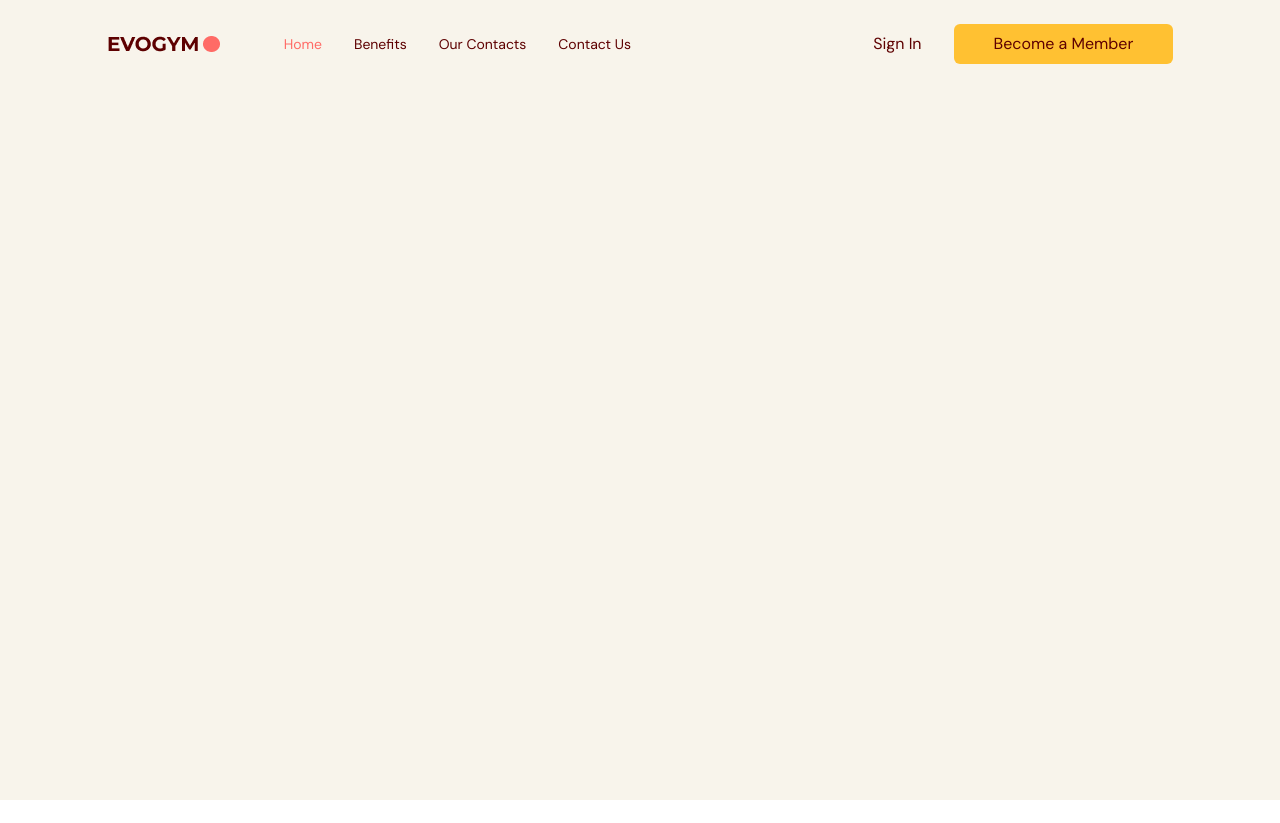
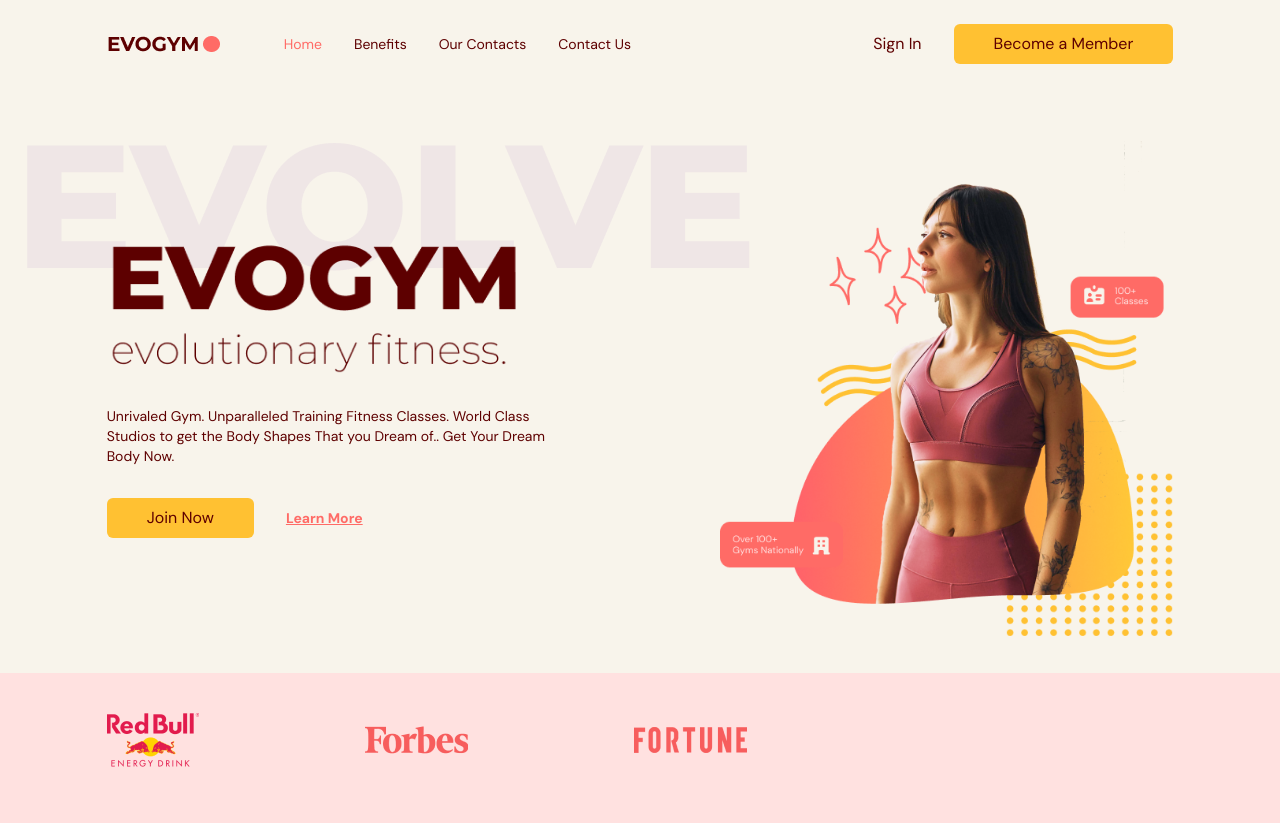
Before and after one commit to NyashaMuusha/gym-typscript, a React (Vite) app: page / in a window 1280 px wide. Before the commit the page ends 800 px from the top, so only its background shows below. Built offline with nearby package versions, Linux system fonts and the light colour scheme.

Commit message:
added home page

```diff
--- a/src/App.tsx
+++ b/src/App.tsx
@@ -1,6 +1,7 @@
 import Navbar from "@/scenes/navbar";
 import { useEffect, useState } from "react";
 import { SelectedPage } from "@/shared/types";
+import Home from "./scenes/home";
 
 function App() {
   const [selectedPage, setSelectedPage] = useState<SelectedPage>(
@@ -26,6 +27,7 @@
         selectedPage={selectedPage}
         setSelectedPage={setSelectedPage}
       />
+      <Home setSelectedPage={setSelectedPage} />
     </div>
   );
 }
--- /dev/null
+++ b/src/scenes/home/index.tsx
@@ -0,0 +1,103 @@
+import useMediaQuery from "@/hooks/useMediaQuery";
+import { SelectedPage } from "@/shared/types";
+import ActionButton from "@/shared/ActionButton";
+import HomePageText from "@/assets/HomePageText.png";
+import HomePageGraphic from "@/assets/HomePageGraphic.png";
+import SponsorRedBull from "@/assets/SponsorRedBull.png";
+import SponsorForbes from "@/assets/SponsorForbes.png";
+import SponsorFortune from "@/assets/SponsorFortune.png";
+import AnchorLink from "react-anchor-link-smooth-scroll";
+import { motion } from "framer-motion";
+
+type Props = {
+  setSelectedPage: (value: SelectedPage) => void;
+};
+
+const Home = ({ setSelectedPage }: Props) => {
+  const isAboveMediumScreens = useMediaQuery("(min-width:1060px)");
+
+  return (
+    <section id="home" className="gap-16 bg-gray-20 py-10 md:h-full md:pb-0">
+      {/* IMAGE AND MAIN HEADER */}
+      <motion.div
+        className="mx-auto w-5/6 items-center justify-center md:flex md:h-5/6"
+        onViewportEnter={() => setSelectedPage(SelectedPage.Home)}
+      >
+        {/* MAIN HEADER */}
+        <div className="z-10 mt-32 md:basis-3/5">
+          {/* HEADINGS */}
+          <motion.div
+            className="md:-mt-20"
+            initial="hidden"
+            whileInView="visible"
+            viewport={{ once: true, amount: 0.5 }}
+            transition={{ duration: 0.5 }}
+            variants={{
+              hidden: { opacity: 0, x: -50 },
+              visible: { opacity: 1, x: 0 },
+            }}
+          >
+            <div className="relative">
+              <div className="before:absolute before:-top-20 before:-left-20 before:z-[-1] md:before:content-evolvetext">
+                <img alt="home-page-text" src={HomePageText} />
+              </div>
+            </div>
+
+            <p className="mt-8 text-sm">
+              Unrivaled Gym. Unparalleled Training Fitness Classes. World Class
+              Studios to get the Body Shapes That you Dream of.. Get Your Dream
+              Body Now.
+            </p>
+          </motion.div>
+
+          {/* ACTIONS */}
+          <motion.div
+            className="mt-8 flex items-center gap-8"
+            initial="hidden"
+            whileInView="visible"
+            viewport={{ once: true, amount: 0.5 }}
+            transition={{ delay: 0.2, duration: 0.5 }}
+            variants={{
+              hidden: { opacity: 0, x: -50 },
+              visible: { opacity: 1, x: 0 },
+            }}
+          >
+            <ActionButton setSelectedPage={setSelectedPage}>
+              Join Now
+            </ActionButton>
+            <AnchorLink
+              className="text-sm font-bold text-primary-500 underline hover:text-secondary-500"
+              onClick={() => setSelectedPage(SelectedPage.ContactUs)}
+              href={`#${SelectedPage.ContactUs}`}
+            >
+              <p>Learn More</p>
+            </AnchorLink>
+          </motion.div>
+        </div>
+
+        {/* IMAGE */}
+        <div
+          className="flex basis-3/5 justify-center md:z-10
+              md:ml-40 md:mt-16 md:justify-items-end"
+        >
+          <img alt="home-pageGraphic" src={HomePageGraphic} />
+        </div>
+      </motion.div>
+
+      {/* SPONSORS */}
+      {isAboveMediumScreens && (
+        <div className="h-[150px] w-full bg-primary-100 py-10">
+          <div className="mx-auto w-5/6">
+            <div className="flex w-3/5 items-center justify-between gap-8">
+              <img alt="redbull-sponsor" src={SponsorRedBull} />
+              <img alt="forbes-sponsor" src={SponsorForbes} />
+              <img alt="fortune-sponsor" src={SponsorFortune} />
+            </div>
+          </div>
+        </div>
+      )}
+    </section>
+  );
+};
+
+export default Home;
```
